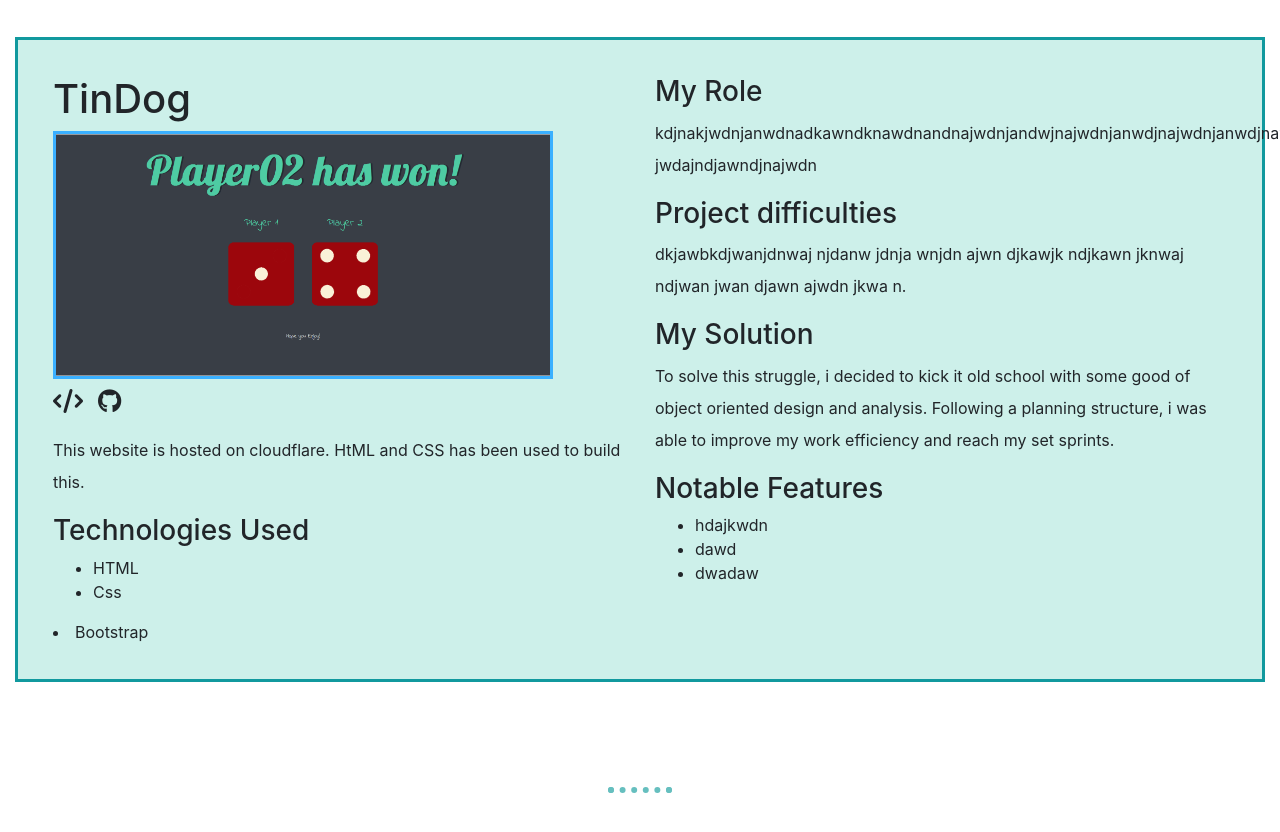
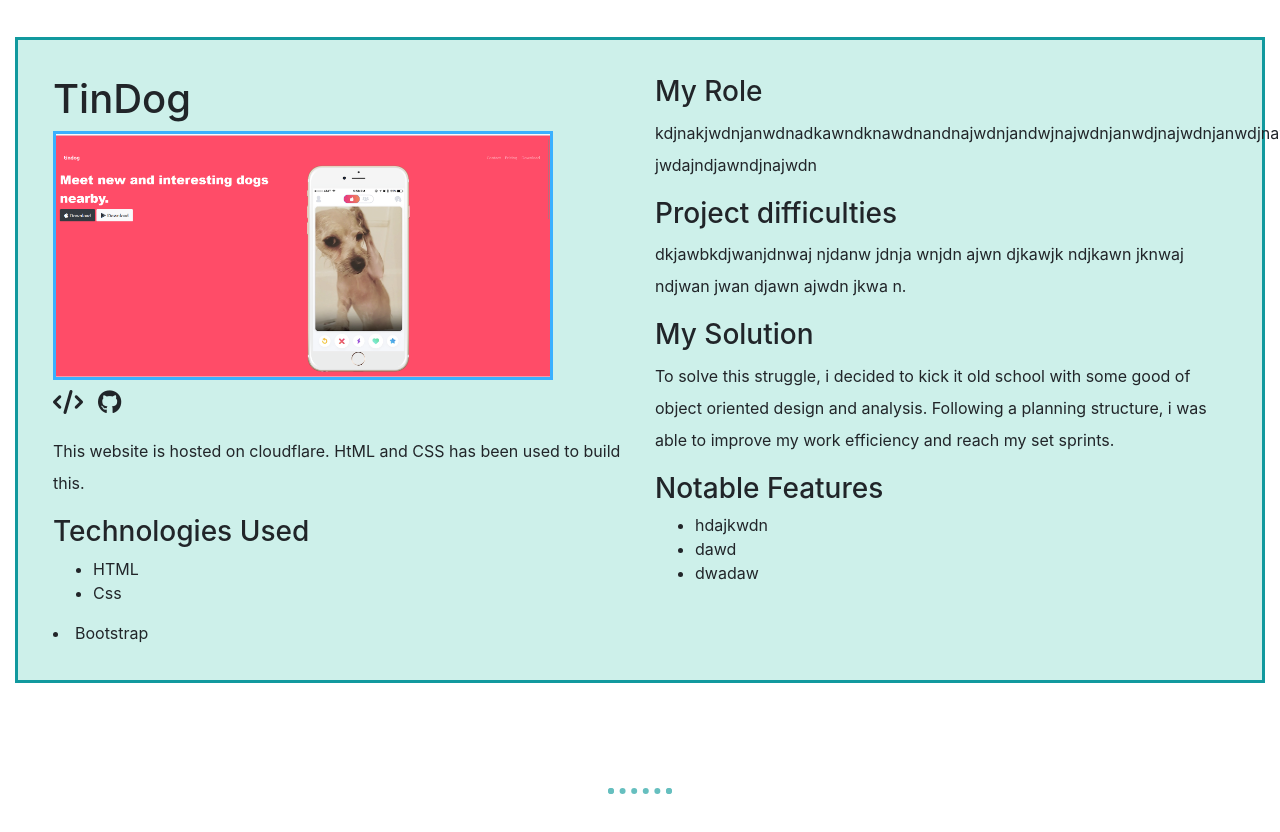
Before and after one commit to TenzinDala/Portfolio_Page, a plain HTML site: page MyWork.html in a window 1280 px wide. Shown: the part 2120-2952 px from the top of the page. Drawn offline with nearby package versions, Linux system fonts and the light colour scheme.

Commit message:
added tindog image

```diff
--- a/MyWork.html
+++ b/MyWork.html
@@ -128,7 +128,7 @@
         <div class="row">
           <div class="col-lg-6">
               <h1>TinDog</h1>
-              <img class="dice_game" src="images/Dice_Game.png" alt="">
+              <img class="dice_game" src="images/TinDog.png" alt="">
               <div class="icons_first">
                 <div class="icon_code">
                   <i class="fa-solid fa-code fa-xl"></i>
```
Also changed, not shown: images/TinDog.png (added).
